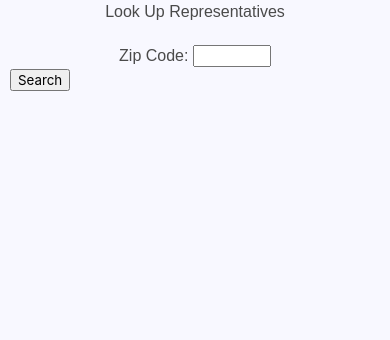
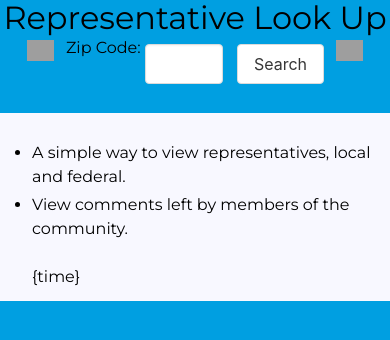
Before and after one commit to Phoenix-99hp/Project-2, a Node server app: page /home in a window 390 px wide. Shown: the top 340 px of the page. Run offline with Node 20, Linux system fonts and the light colour scheme; some libraries are stand-ins or nearby versions; grey boxes are pictures that could not be loaded.

Commit message:
Added styling to home.html

```diff
--- a/package.json
+++ b/package.json
@@ -19,6 +19,7 @@
     "dotenv": "^8.2.0",
     "express": "^4.17.0",
     "express-session": "^1.16.1",
+    "moment": "^2.24.0",
     "mysql2": "^1.7.0",
     "passport": "^0.4.0",
     "passport-local": "^1.0.0",
--- a/public/home.html
+++ b/public/home.html
@@ -4,29 +4,62 @@
 <head>
     <meta charset="UTF-8">
     <title>Your Elected Officials</title>
-
+    <!-- Bootstrap
+    <link rel="stylesheet" href="https://maxcdn.bootstrapcdn.com/bootstrap/3.3.7/css/bootstrap.min.css"
+        integrity="sha384-BVYiiSIFeK1dGmJRAkycuHAHRg32OmUcww7on3RYdg4Va+PmSTsz/K68vbdEjh4u" crossorigin="anonymous"> -->
     <!-- Bulma -->
     <link rel="stylesheet" href="https://cdn.jsdelivr.net/npm/bulma@0.8.0/css/bulma.min.css">
     <script defer src="https://use.fontawesome.com/releases/v5.3.1/js/all.js"></script>
+    <!-- Google Fonts-->
+    <link href="https://fonts.googleapis.com/css?family=Montserrat&display=swap" rel="stylesheet">
     <!-- Latest compiled and minified CSS & JS -->
     <link rel="stylesheet" href="./stylesheets/style.css" media="screen" title="no title">
     <script src="https://code.jquery.com/jquery.js"></script>
+    <style>
+        html {
+            background: #009FE1;
+            height: 100%;
+        }
+
+        .container {
+            background: #009FE1;
+        }
+    </style>
 </head>
 
 <body>
     <div class="container">
         <div class="row center">
-            <div class="col-md-12">
-                <h1>Look Up Representatives</h1>
+            <div class="col-md-12 title">
+                <h2><strong>Representative Look Up</strong></h2>
             </div>
         </div>
         <div class="row center search-row">
-            <div class="col-md-12 search">
-                <label>Zip Code: </label><input type="Text" id="zip"></input>
+            <div class="col-md-12">
+                <img class="lookupLogo"
+                    src="https://upload.wikimedia.org/wikipedia/commons/thumb/3/30/Reverse_of_the_Seal_of_Texas.svg/300px-Reverse_of_the_Seal_of_Texas.svg.png"
+                    , alt="Reverse of the Seal of Texas">
+                <label id="zipLabel">Zip Code: </label><input type="Text" class="input" id="zip"></input>
+                <button class="button" id="searchBtn">Search</button>
+                <img class="lookupLogo"
+                    src="https://upload.wikimedia.org/wikipedia/commons/thumb/5/5c/Great_Seal_of_the_United_States_%28obverse%29.svg/800px-Great_Seal_of_the_United_States_%28obverse%29.svg.png"
+                    , alt="Great Seal of the United States">
             </div>
         </div>
-
-        <button id="searchBtn">Search</button>
+        <!-- <div class="row"> -->
+    <div class="columns is-centered">
+        <div class="card-content column is-half">
+            <div class="content">
+                <ul>
+                    <li> A simple way to view representatives, local and federal.</li>
+                    <li> View comments left by members of the community.</li>
+                    <br />
+                    <time id="time">{time}</time>
+                </ul>
+            </div>
+        </div>
+    </div>
+        <!-- </div> -->
         <div class="columns">
         </div>
     </div>
--- a/public/js/home.js
+++ b/public/js/home.js
@@ -1,5 +1,6 @@
 var clickedOfficialName = [""];
 var clickedPartyName = [""];
+
 
 $("#searchBtn").on("click", function (e) {
   e.preventDefault();
--- a/public/stylesheets/style.css
+++ b/public/stylesheets/style.css
@@ -11,12 +11,21 @@
   width: 20%;
 }
 
+.input {
+  width: 20%;
+  margin-top: 2%;
+}
+
 button {
   margin-left: 10px;
 }
 
 .search {
   margin-top: 20px;
+}
+
+#searchBtn {
+  margin-top: 2%;
 }
 
 .searchBtn {
@@ -36,18 +45,16 @@
 .loginpanel {
   margin-top: 10%;
 }
-/*
-.container {
-font-family: 'Montserrat', sans-serif;
-} */
 
 .title {
-  font-size: 175%;
+  font-size: xx-large;
+  color: black;
 }
 
 body {
   background: ghostwhite;
   font-family: 'Montserrat', sans-serif;
+  color: black;
 }
 
 html {
@@ -76,3 +83,29 @@
   width: 100%;
   height: 200px;
 }
+
+.lookupLogo {
+  width: 7%;
+  height: auto;
+  margin-block-end: -2%;
+}
+
+
+#zipLabel {
+  margin-left: 2%;
+}
+
+#searchBtn {
+  margin-right: 2%;
+}
+
+canvas {
+  background: #009FE1;
+  display: block;
+}
+
+.card-content {
+  background: ghostwhite;
+  margin-top: 10%;
+  border-radius: 5px;
+}
```
